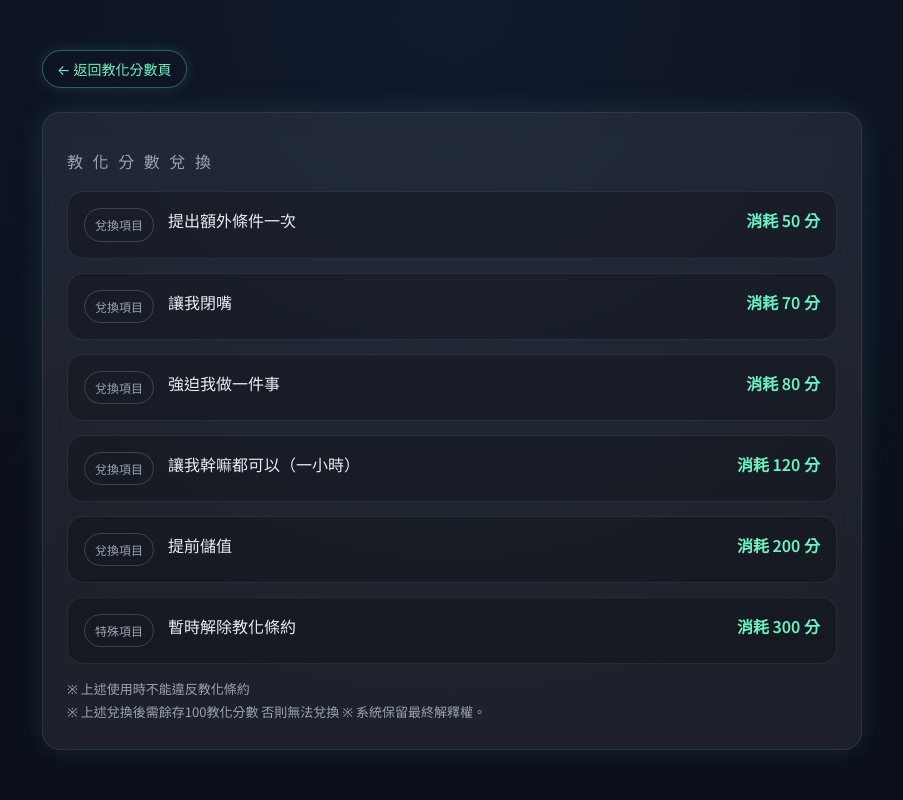
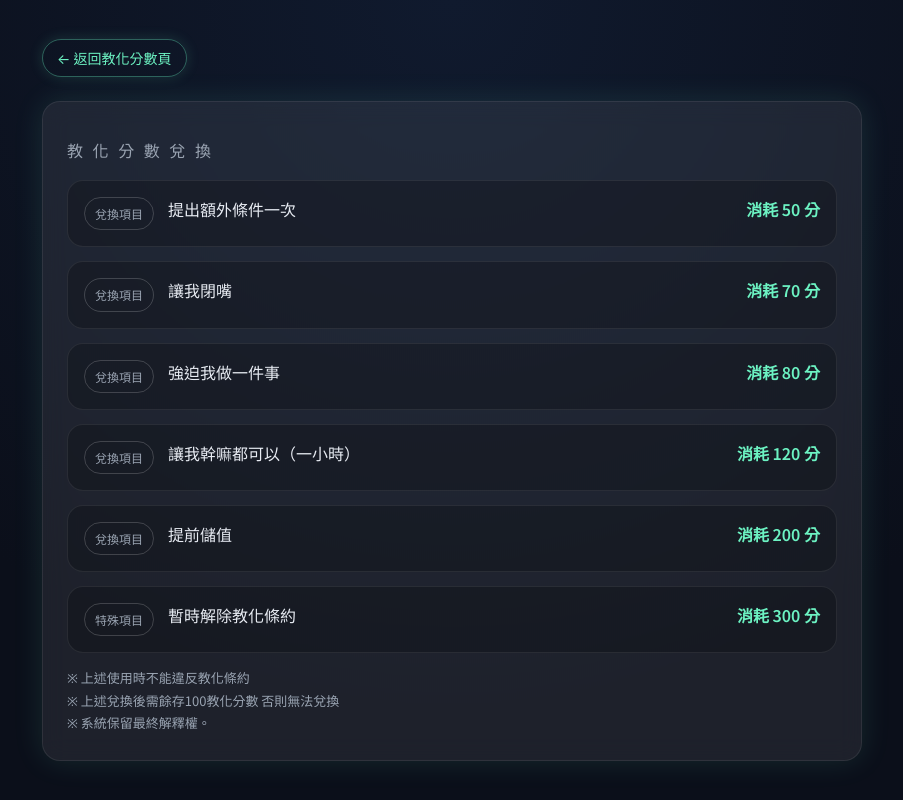
Before and after one commit to xiaohao923/my-website, a plain HTML site: page exchange.html in a window 1280 px wide. Shown: the whole page, without its empty margins (188-1091 px from the left). Drawn offline with Linux system fonts and the light colour scheme.

Commit message:
更新 exchange.html

```diff
--- a/exchange.html
+++ b/exchange.html
@@ -179,7 +179,7 @@
 
       <div class="note">
         ※ 上述使用時不能違反教化條約<br>
-        ※ 上述兌換後需餘存100教化分數 否則無法兌換
+        ※ 上述兌換後需餘存100教化分數 否則無法兌換<br>
         ※ 系統保留最終解釋權。
       </div>
     </section>
```
